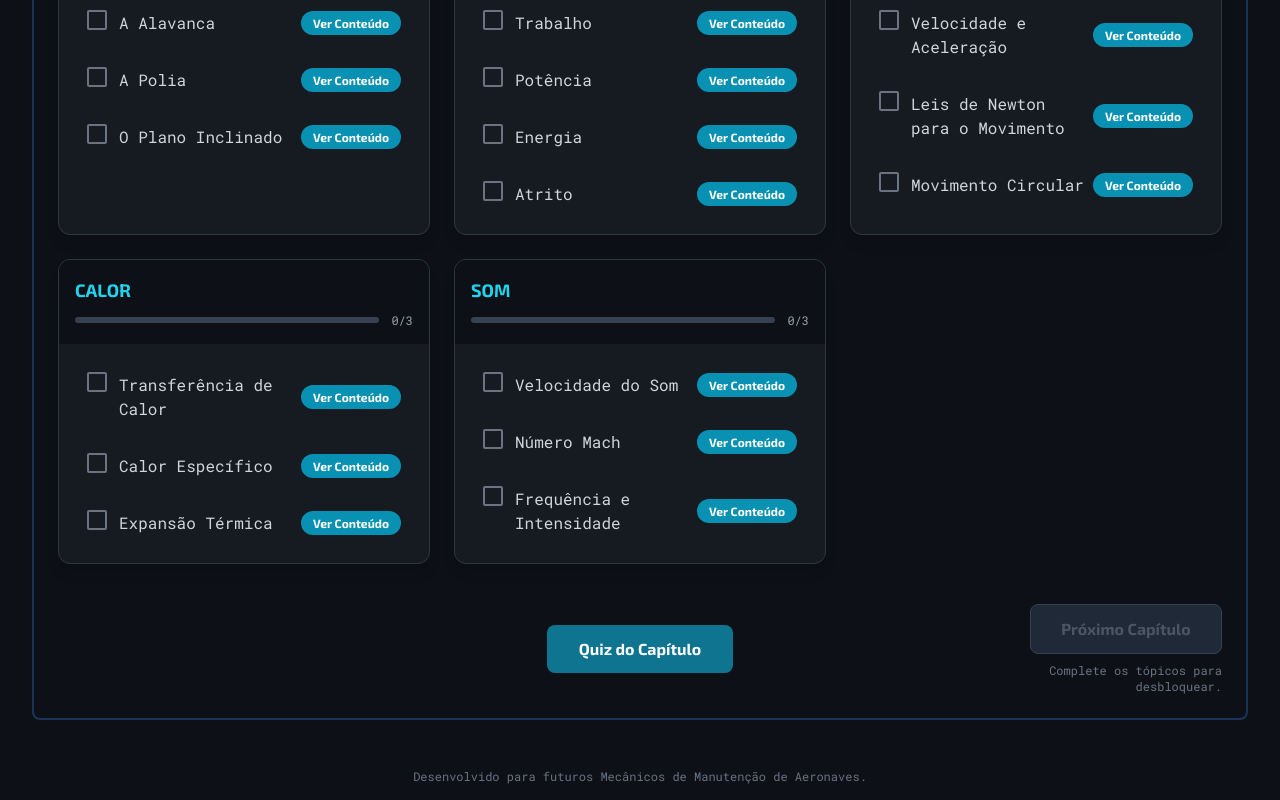
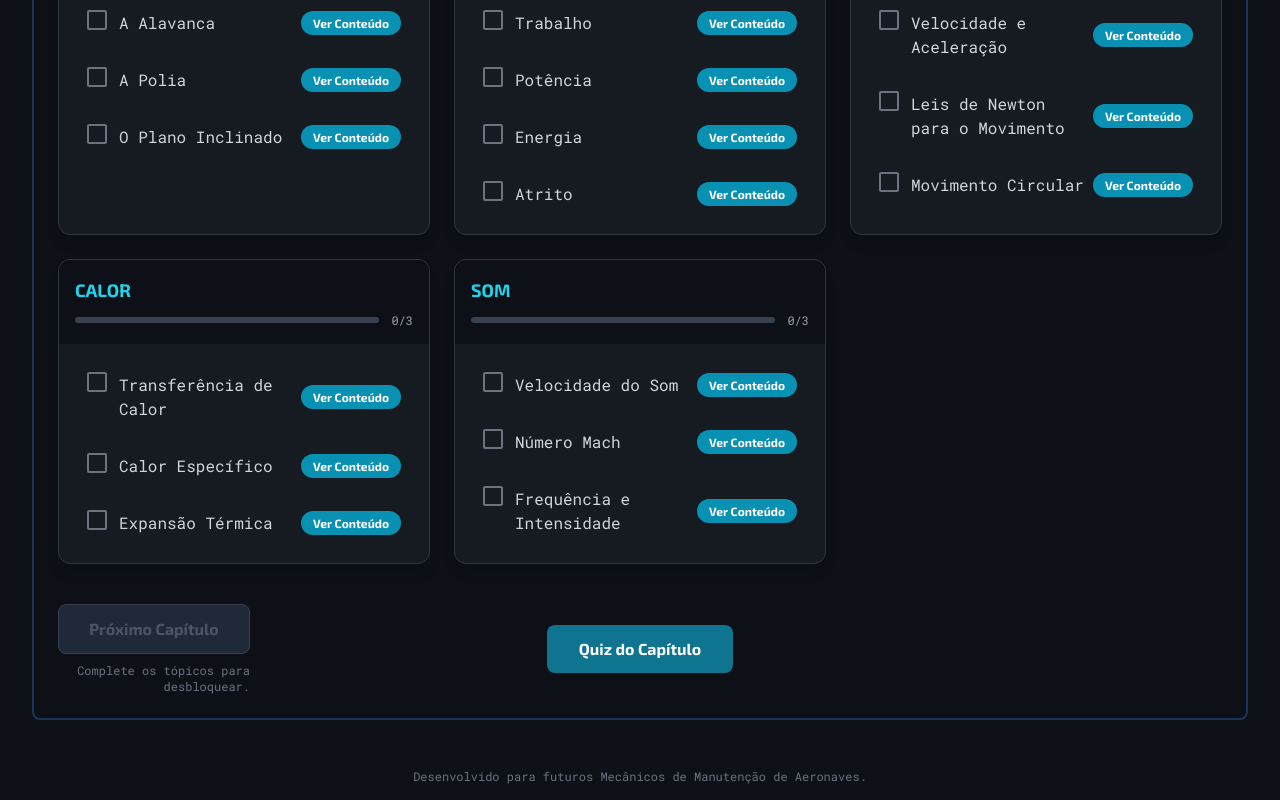
Before and after one commit to fael1250/Mecanico-de-Manutencao-de-Aeronave, a React (Vite) app: page / in a window 1280 px wide. Shown: the part 1667-2467 px from the top of the page. Built offline with nearby package versions, Linux system fonts and the light colour scheme.

Commit message:
fix(Dashboard): Adjust chapter modal width and text size
Increased the width of the chapter navigation dropdown to accommodate longer chapter titles. Also adjusted the text size within the chapter list to ensure better readability on various screen sizes.

```diff
--- a/components/Dashboard.tsx
+++ b/components/Dashboard.tsx
@@ -1,4 +1,3 @@
-
 import React, { useState, useMemo } from 'react';
 import { basicModuleContent } from '../data/content';
 import { useProgress } from '../hooks/useProgress';
@@ -108,13 +107,13 @@ const Dashboard: React.FC<DashboardProps> = ({ currentChapterIndex, setCurrentCh
             </svg>
           </button>
           {isChapterNavOpen && (
-            <div className="absolute right-0 mt-2 w-72 bg-[#161B22] border border-[#30363D] rounded-lg shadow-lg z-20">
+            <div className="absolute right-0 mt-2 w-80 md:w-96 bg-[#161B22] border border-[#30363D] rounded-lg shadow-lg z-20">
               <ul className="py-2 max-h-60 overflow-y-auto">
                 {basicModuleContent.map((chap, index) => (
                   <li key={chap.id}>
                     <button
                       onClick={() => handleChapterSelect(index)}
-                      className={`w-full text-left px-4 py-2 text-sm font-technical transition-colors ${
+                      className={`w-full text-left px-4 py-2 text-xs md:text-sm font-technical transition-colors whitespace-normal ${
                         index === currentChapterIndex
                         ? 'bg-cyan-600 text-white'
                         : 'text-gray-300 hover:bg-[#30363D]'
@@ -149,30 +148,30 @@ const Dashboard: React.FC<DashboardProps> = ({ currentChapterIndex, setCurrentCh
             </div>
         )}
 
-        <div className="mt-10 flex justify-between items-center">
-            <div className="w-48 text-left">
+        <div className="mt-10 flex flex-col md:flex-row justify-between items-center gap-6">
+            <div className="w-full md:w-48 text-center md:text-left order-3 md:order-3">
               {currentChapterIndex > 0 && (
                  <button
                     onClick={() => setCurrentChapterIndex(currentChapterIndex - 1)}
-                    className="px-6 py-3 font-bold rounded-lg transition-all duration-300 transform bg-gray-700 hover:bg-gray-600 text-white hover:scale-105 cursor-pointer"
+                    className="w-full md:w-auto px-6 py-3 font-bold rounded-lg transition-all duration-300 transform bg-gray-700 hover:bg-gray-600 text-white hover:scale-105 cursor-pointer"
                 >
                     Capítulo Anterior
                 </button>
               )}
             </div>
 
-            <div className="text-center">
+            <div className="text-center order-1 md:order-2">
                {chapter.topics.length > 0 && (
                     <button
                         onClick={() => setIsQuizModalOpen(true)}
-                        className="px-8 py-3 font-bold rounded-lg transition-all duration-300 transform bg-cyan-700 hover:bg-cyan-600 text-white hover:scale-105 cursor-pointer"
+                        className="w-full sm:w-auto px-8 py-3 font-bold rounded-lg transition-all duration-300 transform bg-cyan-700 hover:bg-cyan-600 text-white hover:scale-105 cursor-pointer"
                     >
                         Quiz do Capítulo
                     </button>
                 )}
             </div>
 
-            <div className="w-48 text-right">
+            <div className="w-full md:w-48 text-center md:text-right order-2 md:order-1">
               {currentChapterIndex < basicModuleContent.length - 1 ? (
                 <div>
                   <button
```
